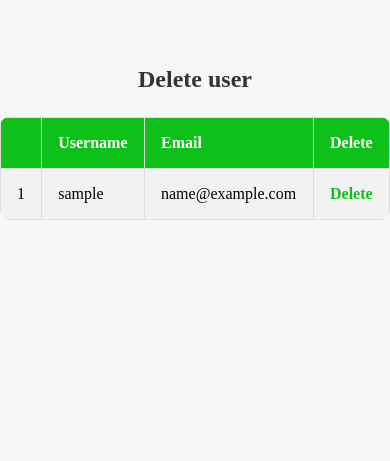
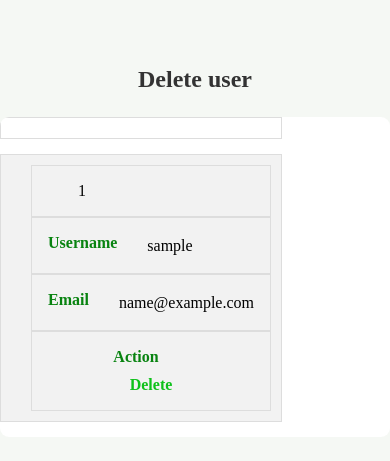
Before and after one commit to TechMaster2099/asset_tracking_system, a PHP site: page /delete_users.php in a window 390 px wide. Shown: the top 461 px of the page. Run offline with PHP 8.4, Linux system fonts and the light colour scheme; tables that the repository leaves empty or names only in its code hold one stand-in row (values such as "Sample post").

Commit message:
modification

```diff
--- a/delete_users.php
+++ b/delete_users.php
@@ -24,7 +24,7 @@ $result=$conn->query($sql);
             <th></th>
             <th>Username</th>
             <th>Email</th>
-            <th>Delete</th>
+            <th>Action</th>
         </tr>
         <?php
           $counter = 1;
@@ -32,10 +32,10 @@ $result=$conn->query($sql);
         ?>
 
         <tr>
-            <td><?php echo $counter++; ?></td>
-            <td><?php echo $row['username'];?></td>
-            <td><?php echo $row['email'];?></td>
-            <td>
+            <td data-label=""><?php echo $counter++; ?></td>
+            <td data-label="Username"><?php echo $row['username'];?></td>
+            <td data-label="Email"><?php echo $row['email'];?></td>
+            <td data-label="Action">
                 <a id="delete-button" href="delete.php?id=<?php echo $row['user_id']; ?>">Delete</a>
             </td>
         </tr>
--- a/style.css
+++ b/style.css
@@ -143,3 +143,66 @@ table tr:nth-child(even) {
   text-decoration: none;
   font-weight: bold;
 }
+
+
+@media (max-width: 600px){
+
+    form{
+        margin-left: 10px;
+        width: calc(100% - 20%);
+
+    }
+
+    .admin_links,
+    .staff_links {
+        margin-left: auto;
+        margin-right: auto;
+        width: 50%;     /* make these fluid */
+        font-size: 22px;
+    }
+
+    table,th, td, tr{
+    display: block;
+   }
+
+   th{
+    display: none;
+   }
+
+   tr{
+    margin-bottom: 15px;
+    border: 1px solid #ddd;
+    padding: 10px;
+   }
+
+    td {
+    position: relative;
+    padding-left: 50px;
+    display: flex;
+    align-items: center;
+    margin-left: 20px;
+   }
+
+     td::before {
+    content: attr(data-label);
+    font-weight: bold;
+    margin-right: 30px;
+    color: #088310;
+    margin-bottom: 5px;
+    display: block;
+  }
+
+  td:last-child {
+    display: flex;
+    flex-direction: column;
+    gap: 5px;
+    text-align: center;
+  }
+
+  #delete-button{
+  color:  #0ec11a;
+  text-decoration: none;
+  font-weight: bold;
+}
+
+}
```
Also changed, not shown: delete_items.php (+8 -8 lines), view_records.php (+7 -7 lines).
